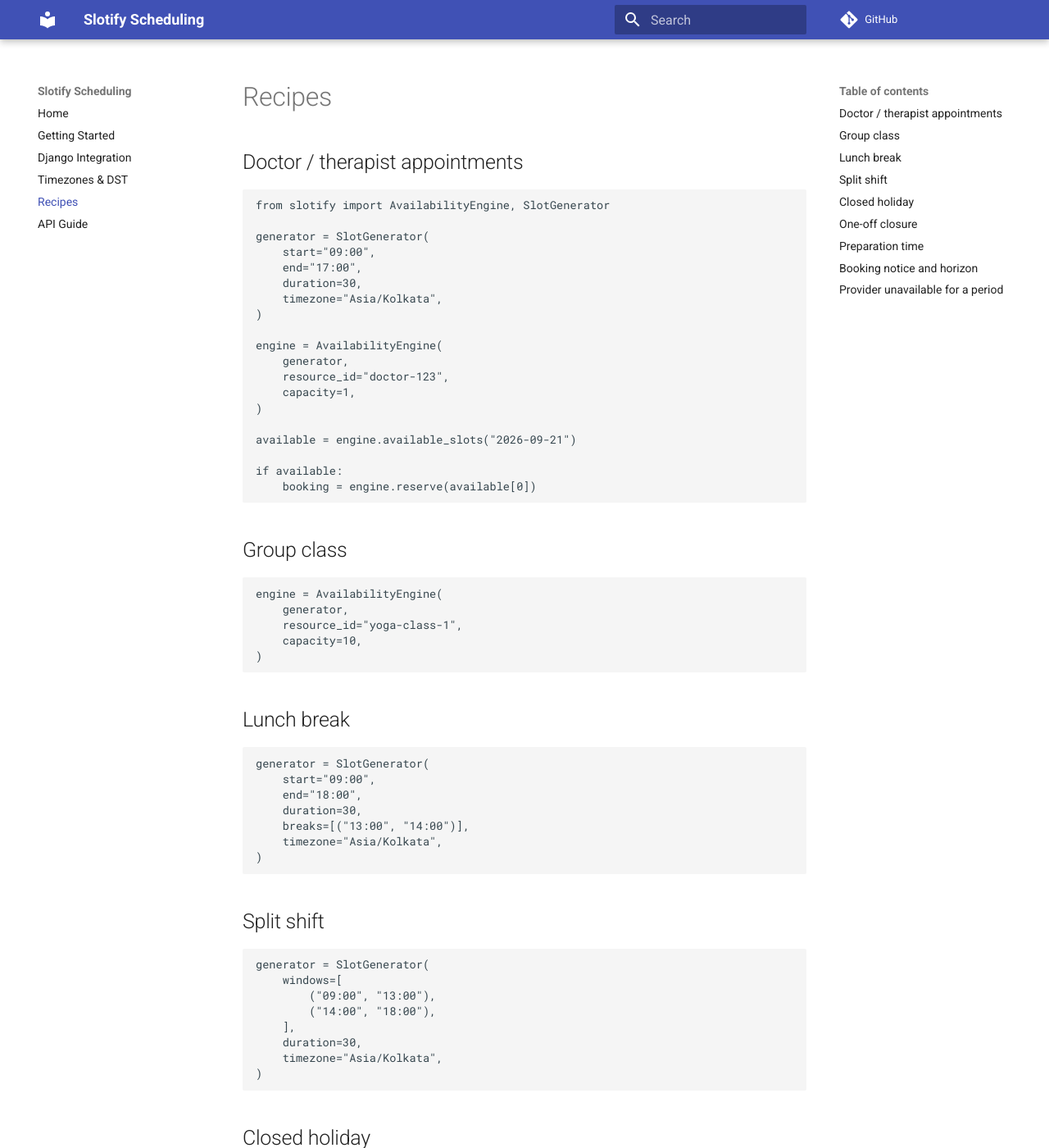
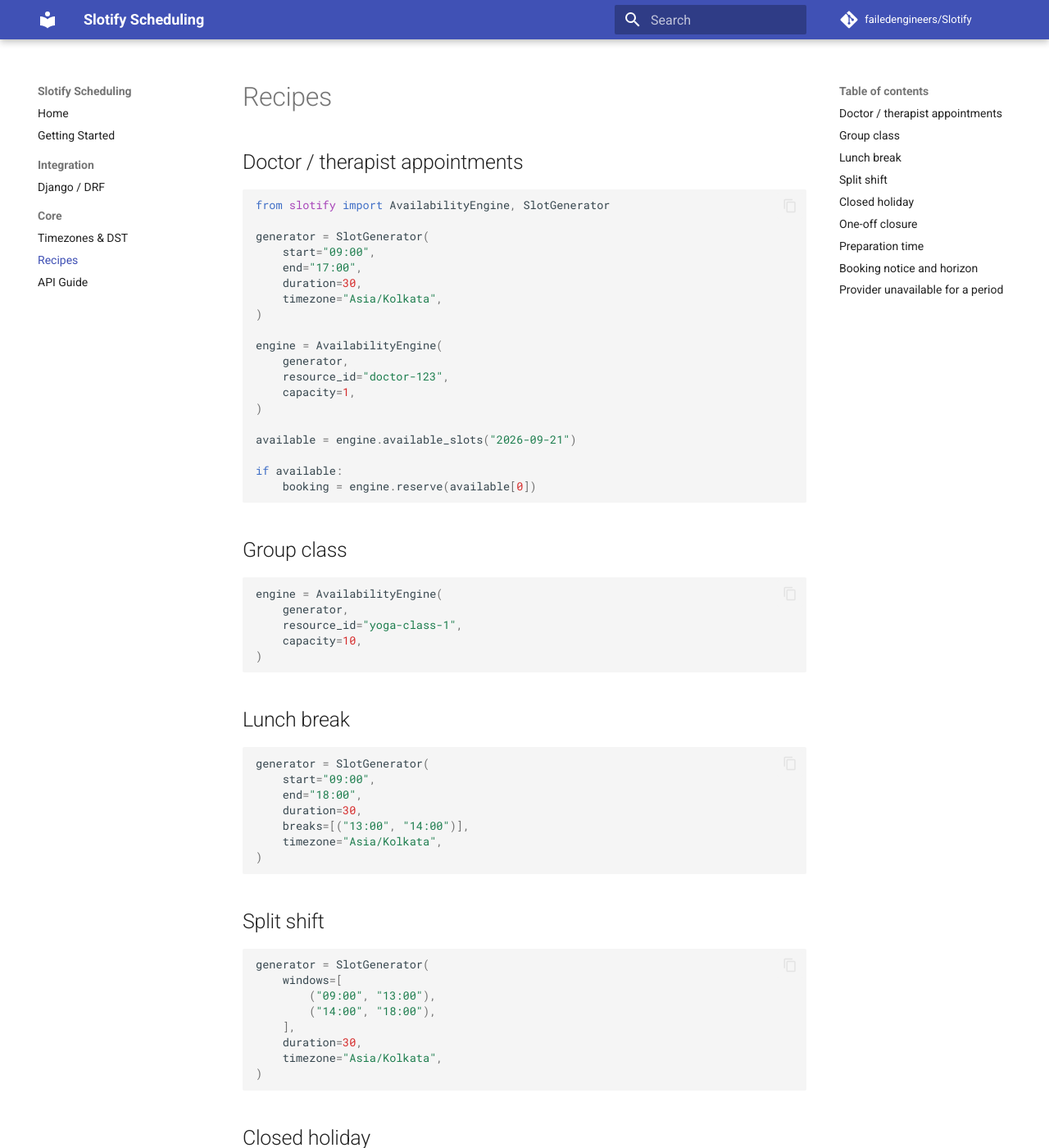
Before and after one commit to failedengineers/Slotify, an MkDocs documentation site: the page built from docs/recipes.md, in a window 1280 px wide and 1400 px high. Shown: the whole window at 82% size. Built offline with MkDocs 1.6.1 and Material for MkDocs 9.7.7, drawn with Linux system fonts in a browser that asks for light colours; comment, search, counter and statistics services are not loaded; some of the changed text lies outside the part shown.

Commit message:
docs: configure public documentation site

```diff
--- a/mkdocs.yml
+++ b/mkdocs.yml
@@ -1,14 +1,32 @@
 site_name: Slotify Scheduling
-site_description: Timezone-aware scheduling and appointment slot engine for Python
+site_description: Timezone-aware Python scheduling and appointment slot engine for availability and booking systems.
+site_url: https://failedengineers.github.io/Slotify/
 repo_url: https://github.com/failedengineers/Slotify
+repo_name: failedengineers/Slotify
 
 theme:
   name: material
+  features:
+    - navigation.sections
+    - navigation.expand
+    - navigation.top
+    - content.code.copy
+    - search.suggest
+    - search.highlight
+
+markdown_extensions:
+  - admonition
+  - pymdownx.highlight
+  - pymdownx.superfences
+  - pymdownx.tabbed
+  - tables
 
 nav:
   - Home: index.md
   - Getting Started: getting-started.md
-  - Django Integration: django.md
-  - Timezones & DST: timezones.md
-  - Recipes: recipes.md
-  - API Guide: api.md
+  - Integration:
+      - Django / DRF: django.md
+  - Core:
+      - Timezones & DST: timezones.md
+      - Recipes: recipes.md
+      - API Guide: api.md
```
